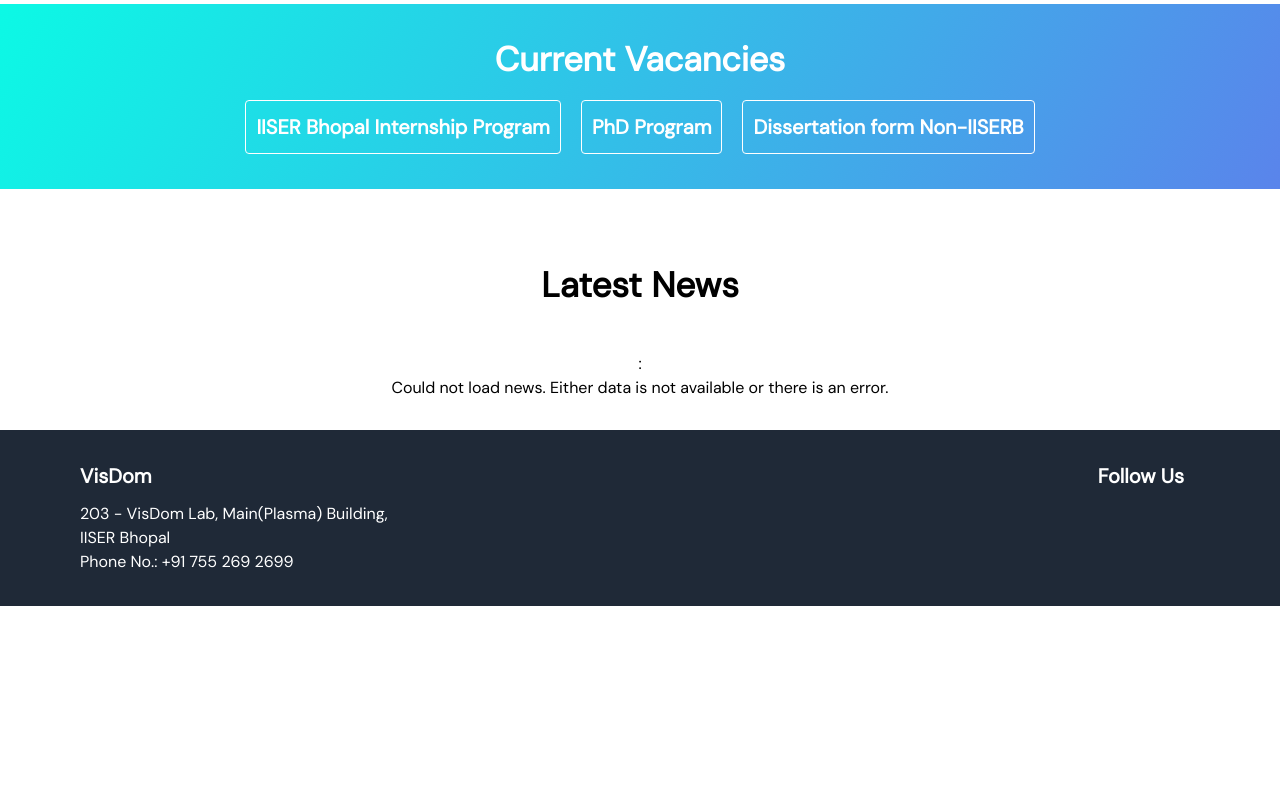
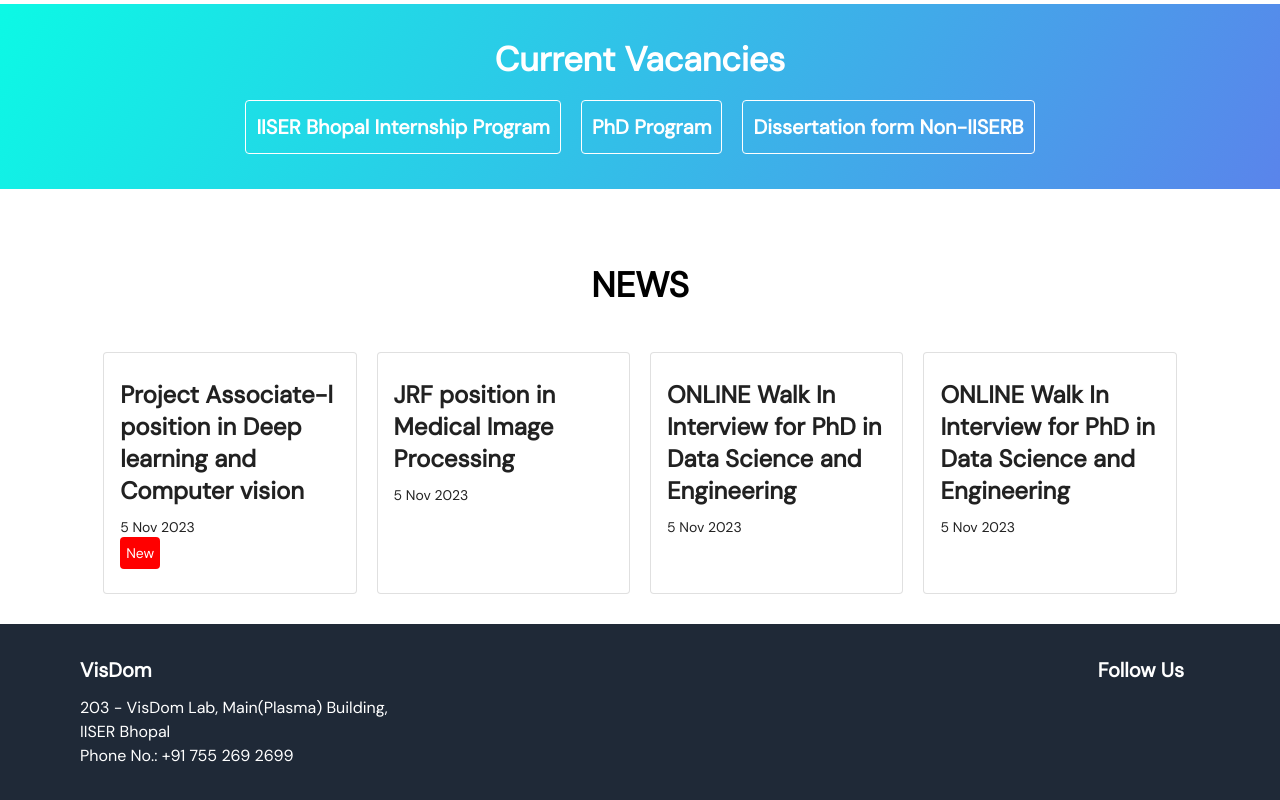
Before and after one commit to kunaljangid01/kunaljangid01.github.io, a React (Create React App) app: page / in a window 1280 px wide. Shown: the part 711-1511 px from the top of the page. Before the commit the page ends 1317 px from the top, so only its background shows below. Built offline with nearby package versions, Linux system fonts and the light colour scheme; some icons are missing.

Commit message:
Initial commit

```diff
--- a/public/data/news.json
+++ b/public/data/news.json
@@ -25,12 +25,5 @@
         "image": "",
         "date": "5 Nov 2023",
         "isnew": false
-    },
-    {
-        "title": "ONLINE Walk In Interview for PhD in Data Science and Engineering",
-        "link": "https://www.iiserb.ac.in/assets/all_upload/off_academic_affairs/results/Advertisement_Walk%20In_Interview_August_2023_PhD_Admission.pdf",
-        "image": "",
-        "date": "5 Nov 2023",
-        "isnew": false
     }
 ]
--- a/src/components/News/News.jsx
+++ b/src/components/News/News.jsx
@@ -46,99 +46,102 @@
 
 }
 
+
 const News = () => {
     const [news, setNews] = useState([]);
-    // Slider settings
-    const settings = {
-        dots: true,
-        infinite: true,
-        speed: 500,
-        slidesToShow: 1,
-        slidesToScroll: 1,
-        autoplay: true,
-        autoplaySpeed: 2000,
-        // responsive: [
-        //     {
-        //         breakpoint: 1024,
-        //         settings: {
-        //             slidesToShow: 2,
-        //             slidesToScroll: 2,
-        //             infinite: true,
-        //             dots: true
-        //         }
-        //     },
-        //     {
-        //         breakpoint: 600,
-        //         settings: {
-        //             slidesToShow: 2,
-        //             slidesToScroll: 2
-        //         }
-        //     }
-        // ]
-    };
-    // if (!news || news.length === 0) {
-    //     return <div>Loading news...</div>; // Or any other placeholder content
-    // }
 
+    useEffect(() => {
+        fetch('/data/news.json'
+            , {
+                headers: {
+                    'Content-Type': 'application/json',
+                    'Accept': 'application/json'
+                }
+            }
+        )
+            .then(function (response) {
+                return response.json();
+            })
+            .then(function (myJson) {
+                setNews(myJson);
+            });
+    }, []);
 
     return (
         <div className='newsWrapper'>
-            <h1>Latest News</h1>
-            <Slider {...settings}>
-
-                {news.map(newsItem => (
-                    <NewsCard key={newsItem.title} news={newsItem} />
-                ))}
-            </Slider>
-            :
-                <div>
-                       Could not load news. Either data is not available or there is an error.
-                </div>
+            <h1>NEWS</h1>
+            <div className='newsCardWrappers'>
+                {
+                    news ?
+                        news.map((newsItem) => {
+                            return (
+                                <NewsCard key={newsItem.title} news={newsItem} />
+                            )
+                        })
+                        :
+                        <div>
+                            Could not load news. Either data is not available or there is an error.
+                        </div>
+                }
+            </div>
         </div>
     );
-};
+}
 
 export default News;
 
+
+
 // const News = () => {
 //     const [news, setNews] = useState([]);
+//     // Slider settings
+//     const settings = {
+//         dots: true,
+//         infinite: true,
+//         speed: 500,
+//         slidesToShow: 1,
+//         slidesToScroll: 1,
+//         autoplay: true,
+//         autoplaySpeed: 2000,
+//         // responsive: [
+//         //     {
+//         //         breakpoint: 1024,
+//         //         settings: {
+//         //             slidesToShow: 2,
+//         //             slidesToScroll: 2,
+//         //             infinite: true,
+//         //             dots: true
+//         //         }
+//         //     },
+//         //     {
+//         //         breakpoint: 600,
+//         //         settings: {
+//         //             slidesToShow: 2,
+//         //             slidesToScroll: 2
+//         //         }
+//         //     }
+//         // ]
+//     };
+//     // if (!news || news.length === 0) {
+//     //     return <div>Loading news...</div>; // Or any other placeholder content
+//     // }
 
-//     useEffect(() => {
-//         fetch('/data/news.json'
-//             , {
-//                 headers: {
-//                     'Content-Type': 'application/json',
-//                     'Accept': 'application/json'
-//                 }
-//             }
-//         )
-//             .then(function (response) {
-//                 return response.json();
-//             })
-//             .then(function (myJson) {
-//                 setNews(myJson);
-//             });
-//     }, []);
 
 //     return (
 //         <div className='newsWrapper'>
-//             <h1>NEWS</h1>
-//             <div className='newsCardWrappers'>
-//                 {
-//                     news ?
-//                         news.map((newsItem) => {
-//                             return (
-//                                 <NewsCard key={newsItem.title} news={newsItem} />
-//                             )
-//                         })
-//                         :
-//                         <div>
-//                             Could not load news. Either data is not available or there is an error.
-//                         </div>
-//                 }
-//             </div>
+//             <h1>Latest News</h1>
+//             <Slider {...settings}>
+
+//                 {news.map(newsItem => (
+//                     <NewsCard key={newsItem.title} news={newsItem} />
+//                 ))}
+//             </Slider>
+//             :
+//                 <div>
+//                        Could not load news. Either data is not available or there is an error.
+//                 </div>
 //         </div>
 //     );
-// }
+// };
 
 // export default News;
```
